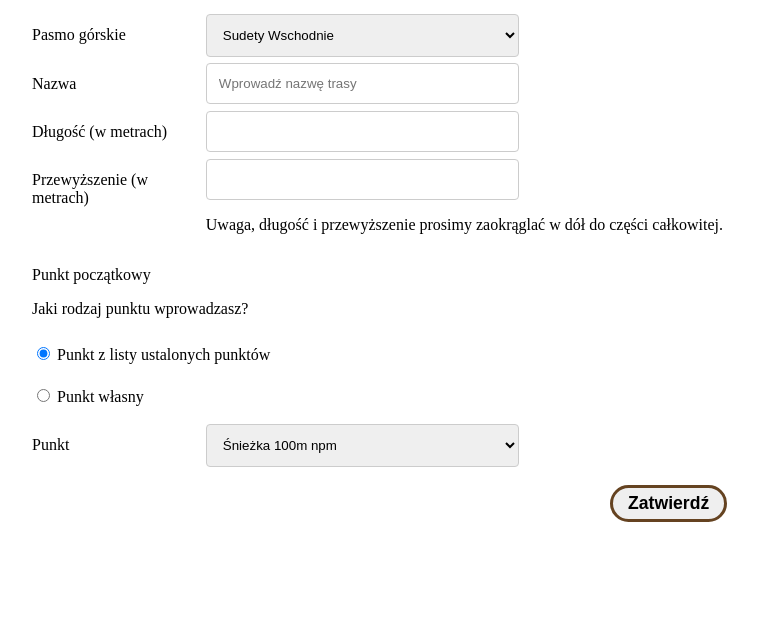
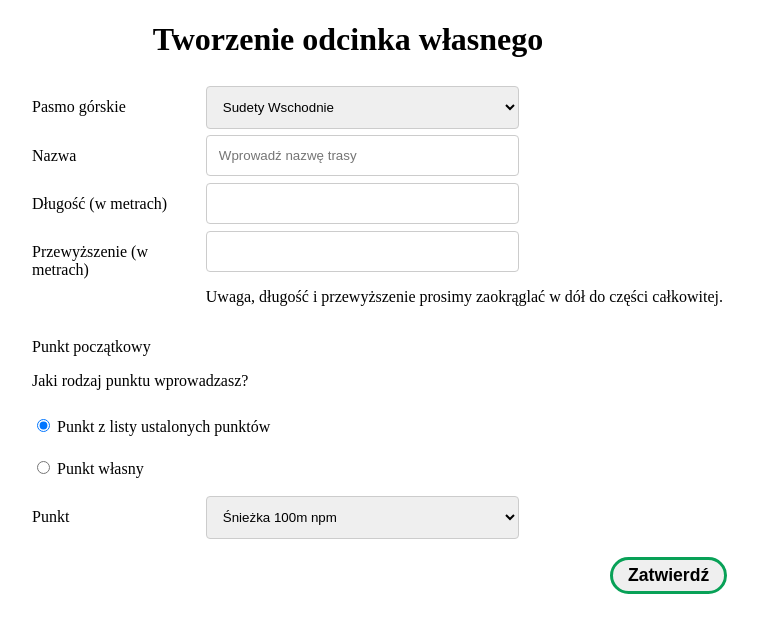
Before and after one commit to barte525/PO, a Django app: page /add_private_section/ in a window 1280 px wide. Shown: the top 633 px of the page, without its empty margins (292-1050 px from the left). Run offline with Django 4.2, Linux system fonts and the light colour scheme.

Commit message:
base css added

```diff
--- a/mysite/static/add_priv_section_style.css
+++ b/mysite/static/add_priv_section_style.css
@@ -13,23 +13,6 @@ input[type=text], input[type=number], select {
 label {
   padding: 12px 12px 12px 0;
   display: inline-block;
-}
-
-input[type=submit] {
-  float: right;
-  padding: 5px 15px;
-  border: solid;
-  border-color: #654321;
-  font-size: 1.1em;
-  font-weight: 600;
-  border-radius: 20px;
-  cursor: pointer;
-  float: right;
-}
-
-input[type=submit]:hover {
-  background-color: #654320;
-  color: white;
 }
 
 .form-container {
--- /dev/null
+++ b/mysite/static/base.css
@@ -0,0 +1,19 @@
+input[type=submit] {
+  float: right;
+  padding: 5px 15px;
+  border: solid;
+  border-color: #08a157;
+  font-size: 1.1em;
+  font-weight: 600;
+  border-radius: 20px;
+  cursor: pointer;
+}
+
+input[type=submit]:hover {
+  background-color: #006e39;
+  color: white;
+}
+
+h1 {
+  text-align: center;
+}
--- a/mysite/templates/addprivatesection.html
+++ b/mysite/templates/addprivatesection.html
@@ -2,9 +2,12 @@
 {% block title %}Add private section{% endblock %}
 
 {% block head %}
-
     {% load static %}
     <link rel="stylesheet" type="text/css" href="{% static 'add_priv_section_style.css' %}">
+{% endblock %}
+
+{% block above_content %}
+    <h1>Tworzenie odcinka własnego</h1>
 {% endblock %}
 
 {% block content %}
--- a/mysite/templates/base.html
+++ b/mysite/templates/base.html
@@ -3,12 +3,19 @@
 <head>
     <meta charset="urf-8">
     <title>{% block title %}Odznaka{% endblock %}</title>
-    {% block head %}{% endblock %}
+    {% load static %}
+    <link rel="stylesheet" type="text/css" href="{% static 'base.css' %}">
+
+    {% block head %} {% endblock %}
 </head>
 
 <body>
+    <header>
+        {% block above_content %}{% endblock %}
+    </header>
     <main>
         {% block content %}{% endblock %}
     </main>
+    {% block below_content %} {% endblock %}
 </body>
 </html>
```
